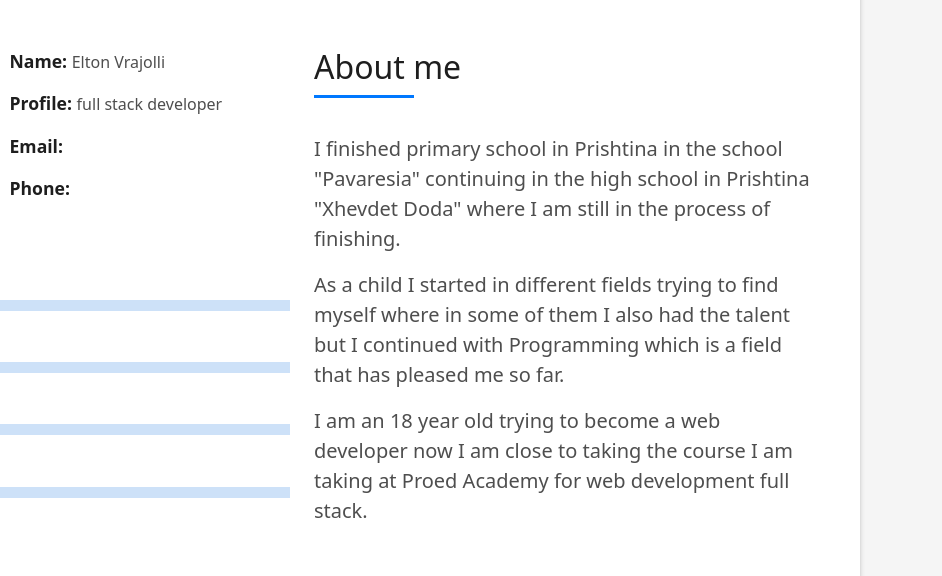
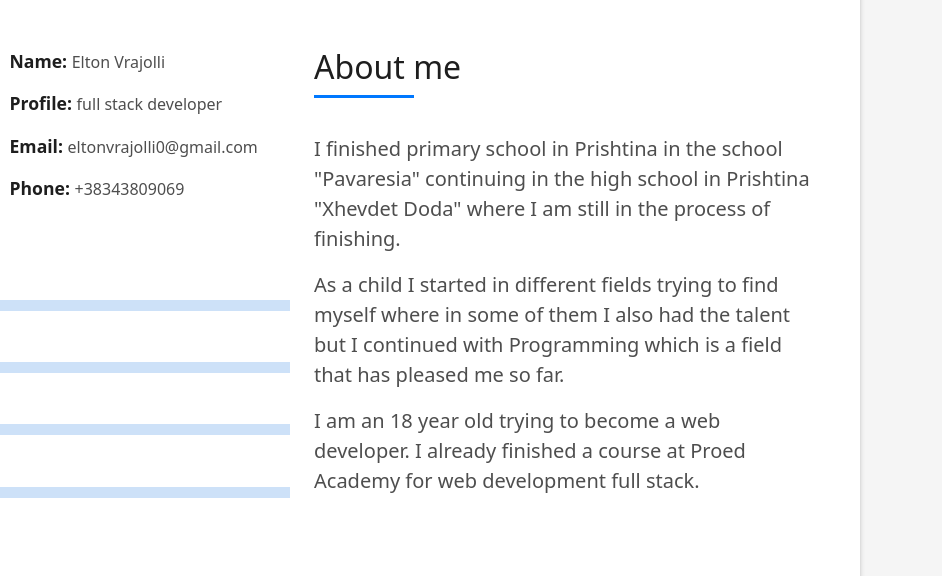
Before and after one commit to Tranzicioni/CV, a plain HTML site: page index.html in a window 1280 px wide. Shown: the part 880-1456 px from the top of the page, 338-1280 px from the left. Drawn offline with Linux system fonts and the light colour scheme.

Commit message:
Update index.html

```diff
--- a/index.html
+++ b/index.html
@@ -88,8 +88,8 @@
                       <div class="about-info">
                         <p><span class="title-s">Name: </span> <span>Elton Vrajolli</span></p>
                         <p><span class="title-s">Profile: </span> <span>full stack developer</span></p>
-                        <p><span class="title-s">Email: </span> <span></span></p>
-                        <p><span class="title-s">Phone: </span> <span></span></p>
+                        <p><span class="title-s">Email: </span><span>eltonvrajolli0@gmail.com</span></p>
+                        <p><span class="title-s">Phone: </span><span>+38343809069</span></p>
                       </div>
                     </div>
                   </div>
@@ -127,7 +127,7 @@
                       As a child I started in different fields trying to find myself where in some of them I also had the talent but I continued with Programming which is a field that has pleased me so far.
                     </p>
                     <p class="lead">
-                      I am an 18 year old trying to become a web developer now I am close to taking the course I am taking at Proed Academy for web development full stack.                          </p>
+                      I am an 18 year old trying to become a web developer. I already finished a course at Proed Academy for web development full stack.</p>
                   </div>
                 </div>
               </div>
```
